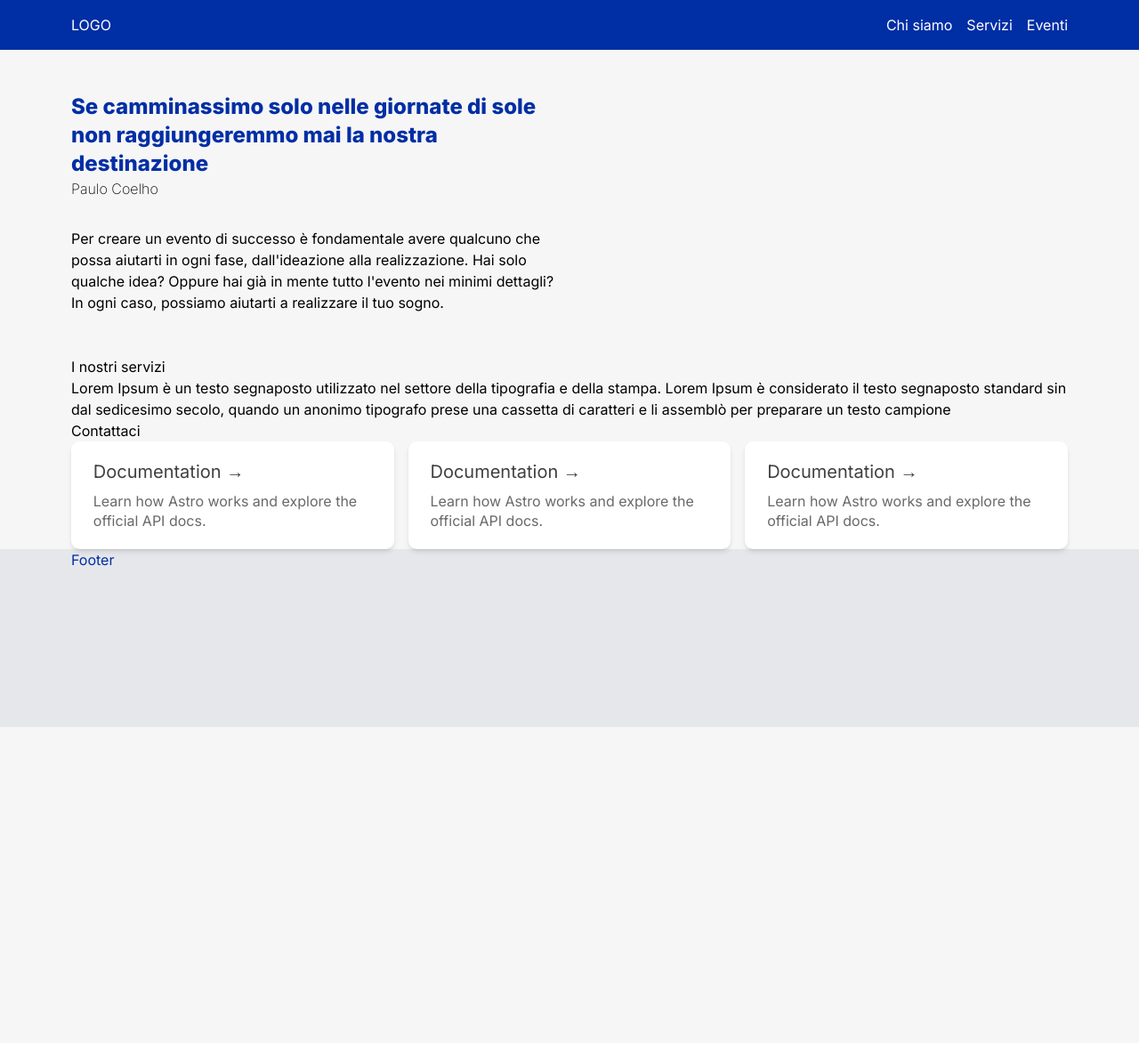
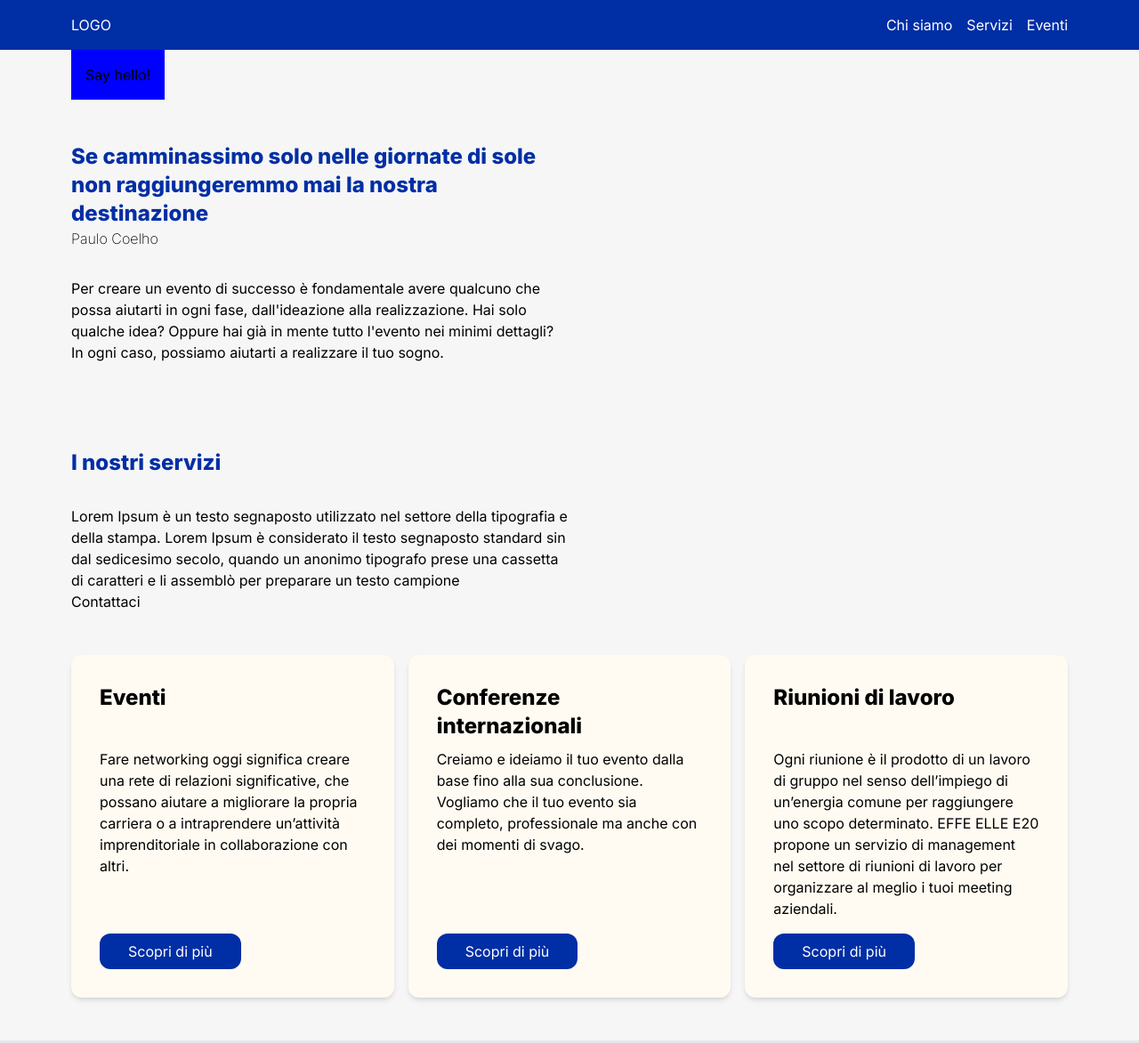
Before and after one commit to Lapociterni95/EffeElleEventi, an Astro site: page / in a window 1280 px wide. Shown: the top 1172 px of the page at 89% size. Before the commit the page ends 817 px from the top, so only its background shows below. Built offline with nearby package versions, Linux system fonts and the light colour scheme; Astro itself is replaced by a stand-in of ours.

Commit message:
svelte component

```diff
--- a/astro.config.mjs
+++ b/astro.config.mjs
@@ -1,10 +1,10 @@
 import { defineConfig } from "astro/config";
-
 import tailwind from "@astrojs/tailwind";
+import svelte from "@astrojs/svelte";
 
 // https://astro.build/config
 export default defineConfig({
   site: "https://giansake.github.io",
   base: "/EffeElleEventi",
-  integrations: [tailwind()],
+  integrations: [tailwind(), svelte()],
 });
--- a/package.json
+++ b/package.json
@@ -10,9 +10,11 @@
     "astro": "astro"
   },
   "dependencies": {
+    "@astrojs/svelte": "^2.1.0",
     "@astrojs/tailwind": "^3.1.1",
     "@fontsource/inter": "^4.5.15",
     "astro": "^2.1.9",
+    "svelte": "^3.58.0",
     "tailwindcss": "^3.3.1"
   }
 }
--- /dev/null
+++ b/src/components/AniButton.svelte
@@ -0,0 +1,19 @@
+<script>
+  import { fly } from "svelte/transition";
+
+  let message = "";
+  export let color;
+</script>
+
+<button
+  on:click={() => (message += "hello!")}
+  style="background: {color}; padding: 1rem;"
+>
+  Say hello!
+</button>
+
+{#if message}
+  <div transition:fly={{ y: 20 }} class="text-gray-900 text-2xl font-bold">
+    {message}
+  </div>
+{/if}
--- /dev/null
+++ b/src/components/Button.astro
@@ -0,0 +1,3 @@
+<button class="mt-4 bg-client-blue text-white px-8 py-2 rounded-xl">
+  <a href="mailto:info@effelle20.it"> Contattaci</a>
+</button>
--- a/src/components/Card.astro
+++ b/src/components/Card.astro
@@ -2,62 +2,23 @@
 export interface Props {
   title: string;
   body: string;
-	href: string;
 }
 
-const { href, title, body } = Astro.props;
+const { title, body } = Astro.props;
 ---
 
-<li class="link-card">
-	<a href={href}>
-		<h2>
+<li
+  class="rounded-xl shadow-md p-8 bg-client-beige flex flex-col justify-between items-start"
+>
+  <div class="flex flex-col gap-y-2 items-start">
+    <h2 class="font-bold text-2xl min-h-[65px]">
       {title}
-			<span>&rarr;</span>
     </h2>
     <p>
       {body}
     </p>
-	</a>
+  </div>
+  <button class="mt-4 bg-client-blue text-white px-8 py-2 rounded-xl"
+    >Scopri di più</button
+  >
 </li>
-<style>
-	.link-card {
-		list-style: none;
-		display: flex;
-		padding: 0.25rem;
-		background-color: white;
-		background-image: none;
-		background-size: 400%;
-		border-radius: 0.6rem;
-		background-position: 100%;
-		transition: background-position 0.6s cubic-bezier(0.22, 1, 0.36, 1);
-		box-shadow: 0 4px 6px -1px rgba(0, 0, 0, 0.1), 0 2px 4px -2px rgba(0, 0, 0, 0.1);
-	}
-
-	.link-card > a {
-		width: 100%;
-		text-decoration: none;
-		line-height: 1.4;
-		padding: 1rem 1.3rem;
-		border-radius: 0.35rem;
-		color: #111;
-		background-color: white;
-		opacity: 0.8;
-	}
-	h2 {
-		margin: 0;
-		font-size: 1.25rem;
-		transition: color 0.6s cubic-bezier(0.22, 1, 0.36, 1);
-	}
-	p {
-		margin-top: 0.5rem;
-		margin-bottom: 0;
-		color: #444;
-	}
-	.link-card:is(:hover, :focus-within) {
-		background-position: 0;
-		background-image: var(--accent-gradient);
-	}
-	.link-card:is(:hover, :focus-within) h2 {
-		color: rgb(var(--accent));
-	}
-</style>
--- a/src/components/Services.astro
+++ b/src/components/Services.astro
@@ -1,10 +1,11 @@
 ---
 import data from "../data/services.json";
+import Card from "./Card.astro";
 ---
 
-<section>
-  <header>
-    <h2>
+<section class="py-12 md:w-3/4 xl:w-1/2">
+  <header class="pb-8">
+    <h2 class="text-2xl text-client-blue font-bold">
       {data.title}
     </h2>
   </header>
@@ -17,3 +18,15 @@ import data from "../data/services.json";
     </button>
   </div>
 </section>
+<ul
+  role="list"
+  class="grid grid-cols md:grid-cols-2 xl:grid-cols-3 gap-x-4 gap-y-4 pb-12"
+>
+  {
+    data.cards.map((service) => (
+      <>
+        <Card title={service.title} body={service.description} />
+      </>
+    ))
+  }
+</ul>
--- a/src/data/services.json
+++ b/src/data/services.json
@@ -1,5 +1,19 @@
 {
     "title": "I nostri servizi",
     "description": "Lorem Ipsum è un testo segnaposto utilizzato nel settore della tipografia e della stampa. Lorem Ipsum è considerato il testo segnaposto standard sin dal sedicesimo secolo, quando un anonimo tipografo prese una cassetta di caratteri e li assemblò per preparare un testo campione",
-    "button": "Contattaci"
+    "button": "Contattaci",
+    "cards":[
+        {
+            "title": "Eventi",
+            "description":"Fare networking oggi significa creare una rete di relazioni significative, che possano aiutare a migliorare la propria carriera o a intraprendere un’attività imprenditoriale in collaborazione con altri."
+        },
+        {
+            "title": "Conferenze internazionali",
+            "description":"Creiamo e ideiamo il tuo evento dalla base fino alla sua conclusione. Vogliamo che il tuo evento sia completo, professionale ma anche con dei momenti di svago."
+        },
+        {
+            "title": "Riunioni di lavoro",
+            "description":"Ogni riunione è il prodotto di un lavoro di gruppo nel senso dell’impiego di un’energia comune per raggiungere uno scopo determinato. EFFE ELLE E20 propone un servizio di management nel settore di riunioni di lavoro per organizzare al meglio i tuoi meeting aziendali."
+        }
+    ]
 }
--- a/src/pages/index.astro
+++ b/src/pages/index.astro
@@ -1,31 +1,15 @@
 ---
 import Layout from "../layouts/Layout.astro";
-import Card from "../components/Card.astro";
 import Jumbo from "../components/Jumbo.astro";
 import Services from "../components/Services.astro";
+import AniButton from "../components/AniButton.svelte";
 ---
 
 <Layout title="Welcome to Astro.">
   <main class="px-4 sm:px-12 md:px-20">
+    <AniButton color={"blue"} client:load />
     <Jumbo />
     <Services />
-    <ul role="list" class="flex flex-row gap-x-4">
-      <Card
-        href="https://docs.astro.build/"
-        title="Documentation"
-        body="Learn how Astro works and explore the official API docs."
-      />
-      <Card
-        href="https://docs.astro.build/"
-        title="Documentation"
-        body="Learn how Astro works and explore the official API docs."
-      />
-      <Card
-        href="https://docs.astro.build/"
-        title="Documentation"
-        body="Learn how Astro works and explore the official API docs."
-      />
-    </ul>
   </main>
 </Layout>
 
--- /dev/null
+++ b/svelte.config.js
@@ -0,0 +1,5 @@
+import { vitePreprocess } from '@astrojs/svelte';
+
+export default {
+	preprocess: vitePreprocess(),
+};
--- a/tailwind.config.cjs
+++ b/tailwind.config.cjs
@@ -5,6 +5,7 @@ module.exports = {
     extend: {
       colors: {
         "client-blue": "#002ea5",
+        "client-beige": "#FFFBF2",
       },
     },
   },
```
Also changed, not shown: 1 other file. Lines whose indentation alone changed are shown as unchanged.
